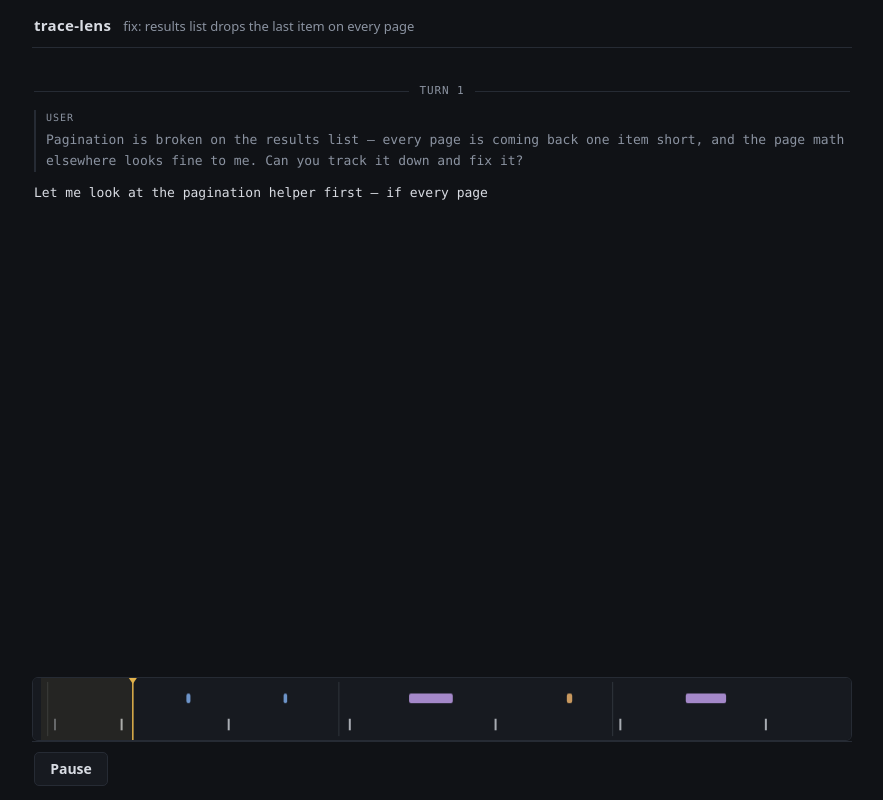
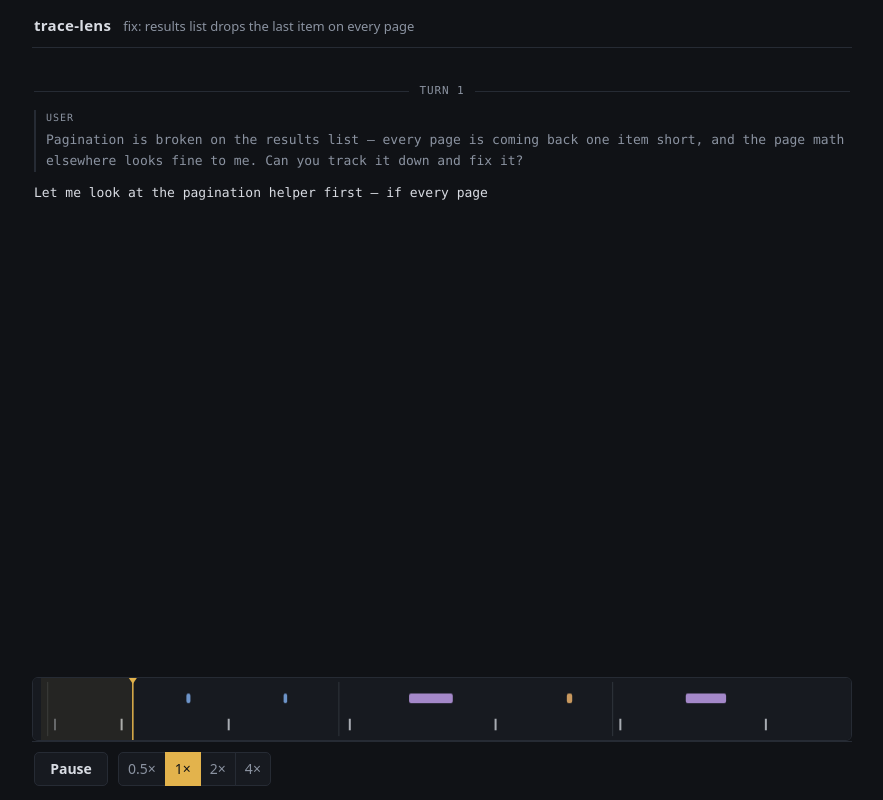
Before and after one commit to yinggarykairui/trace-lens, a React (Vite) app: page / in a window 1280 px wide. Shown: the whole page, without its empty margins (198-1081 px from the left). Built offline with nearby package versions, Linux system fonts and the light colour scheme.

Commit message:
controls: speed 0.5/1/2/4x

```diff
--- a/src/App.tsx
+++ b/src/App.tsx
@@ -7,6 +7,8 @@ import { Transcript } from './Transcript';
 import { Timeline } from './Timeline';
 
 const trace = rawTrace as unknown as Trace;
+
+const SPEEDS = [0.5, 1, 2, 4];
 
 export default function App() {
   const playback = usePlayback(trace.meta.duration_ms, true);
@@ -35,6 +37,18 @@ export default function App() {
         <button type="button" className="btn btn-play" onClick={toggle}>
           {playback.playing ? 'Pause' : 'Play'}
         </button>
+        <div className="speed-group" role="group" aria-label="playback speed">
+          {SPEEDS.map((s) => (
+            <button
+              type="button"
+              key={s}
+              className={'btn btn-speed' + (playback.speed === s ? ' is-active' : '')}
+              onClick={() => playback.setSpeed(s)}
+            >
+              {s}×
+            </button>
+          ))}
+        </div>
       </div>
     </div>
   );
--- a/src/styles.css
+++ b/src/styles.css
@@ -246,3 +246,33 @@ body {
   min-width: 74px;
   font-weight: 600;
 }
+
+.speed-group {
+  display: flex;
+}
+
+.btn-speed {
+  border-radius: 0;
+  padding: 5px 9px;
+  font-variant-numeric: tabular-nums;
+  color: var(--dim);
+}
+
+.btn-speed:first-child {
+  border-radius: 5px 0 0 5px;
+}
+
+.btn-speed:last-child {
+  border-radius: 0 5px 5px 0;
+}
+
+.btn-speed + .btn-speed {
+  margin-left: -1px;
+}
+
+.btn-speed.is-active {
+  color: var(--bg);
+  background: var(--accent);
+  border-color: var(--accent);
+  position: relative;
+}
```
Also changed, not shown: 5 other files (tests, documents, lock files or other folders).
